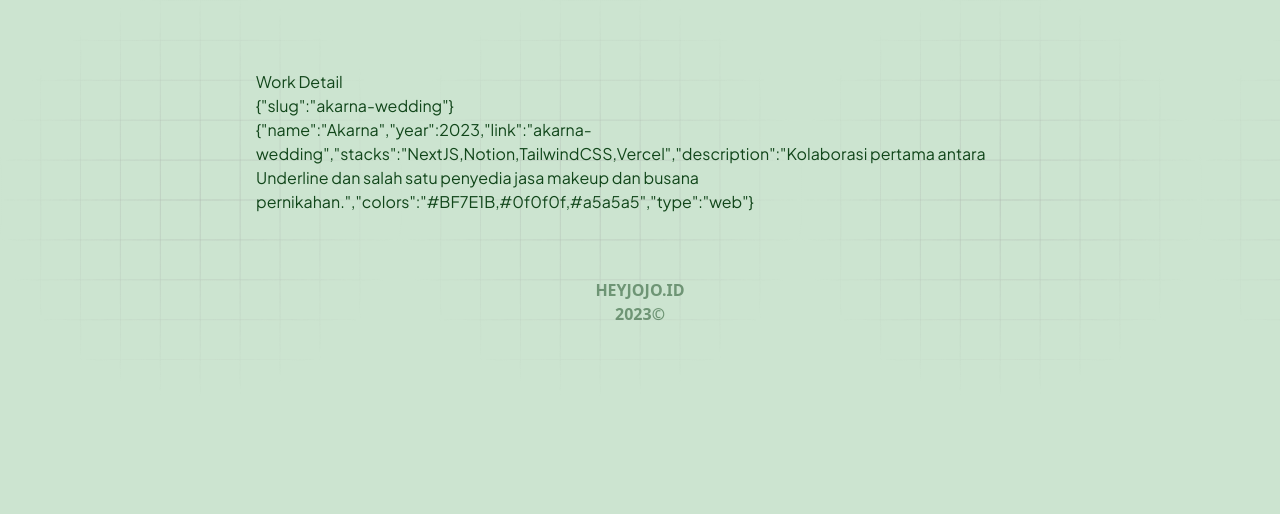
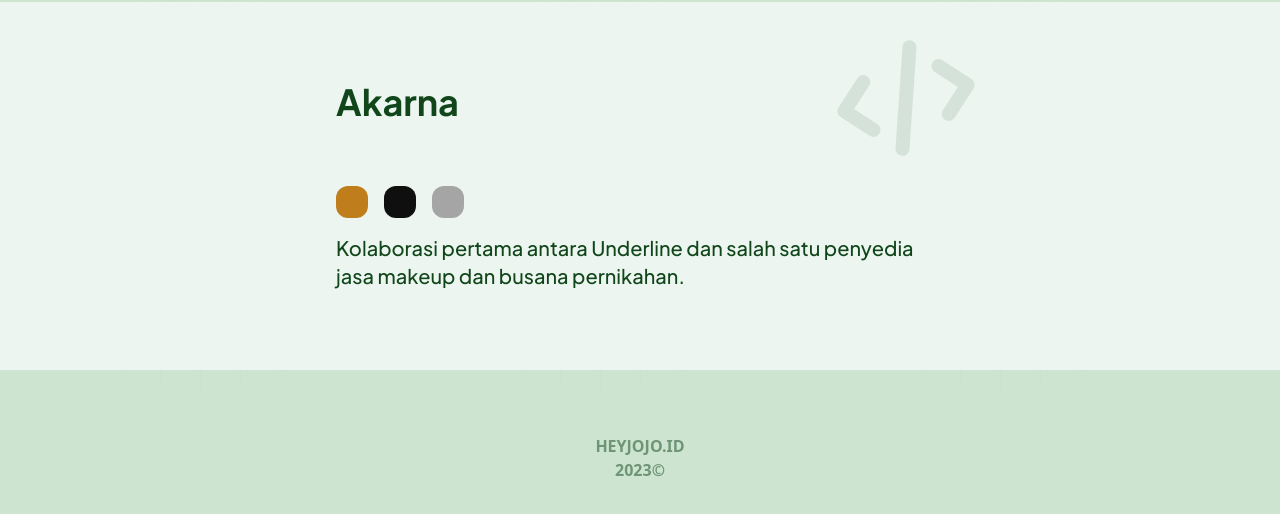
Before and after one commit to code7070/hi-jojo, a Next.js app: page /works/akarna-wedding in a window 1280 px wide. Shown: the top 514 px of the page. Built offline with nearby package versions, Linux system fonts and the light colour scheme.

Commit message:
add page detail layout

```diff
--- a/src/pages/works/[slug].js
+++ b/src/pages/works/[slug].js
@@ -1,3 +1,5 @@
+import { faCode, faGamepad } from "@fortawesome/free-solid-svg-icons";
+import { FontAwesomeIcon } from "@fortawesome/react-fontawesome";
 import PageHead from "@pages/PageHead";
 import workList from "@utils/worklist";
 
@@ -23,11 +25,27 @@
   return (
     <>
       <PageHead title={`Works - ${work.name}`} />
-      <div className="container">
-        <div className="max-w-3xl mx-auto">
-          <div>Work Detail</div>
-          <div>{JSON.stringify(params)}</div>
-          <div>{JSON.stringify(work)}</div>
+      <div className="mt-[-68px] relative bg-secondary">
+        <div className="relative max-w-2xl mx-auto px-8 py-20">
+          <div className="absolute right-0 top-10 opacity-10 -rotate-12">
+            <FontAwesomeIcon
+              size="7x"
+              icon={work.type === "playground" ? faGamepad : faCode}
+            />
+          </div>
+          <h2 className="text-3xl lg:text-4xl font-bold mb-16">{work.name}</h2>
+          <div className="flex items-center gap-4 mb-4">
+            {work.colors.split(",").map((i) => (
+              <div
+                className="w-8 h-8 rounded-xl tooltip"
+                data-tip={i}
+                style={{ backgroundColor: `${i}` }}
+              />
+            ))}
+          </div>
+          <div className="text-lg lg:text-xl font-medium">
+            {work.description}
+          </div>
         </div>
       </div>
     </>
```
